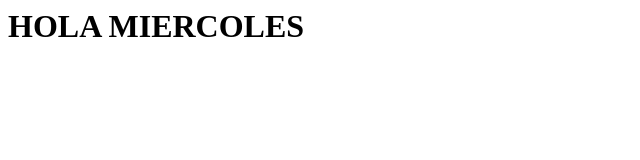
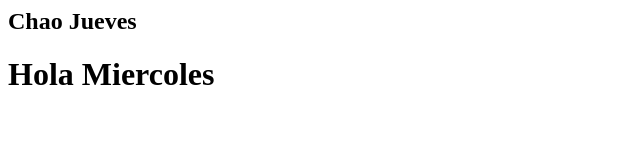
Before and after one commit to AnandaGuerra/ananda206, a plain HTML site: page index.html in a window 1280 px wide. Shown: the whole page, without its empty margins (0-640 px from the left). Drawn offline with Linux system fonts and the light colour scheme.

Commit message:
hola commit

```diff
--- a/index.html
+++ b/index.html
@@ -1 +1,2 @@
-<h1> HOLA MIERCOLES </h1>
+<h2> Chao Jueves </h2>
+<h1> Hola Miercoles</h1>
```
Also changed, not shown: hols.css (added), 1 other file.
